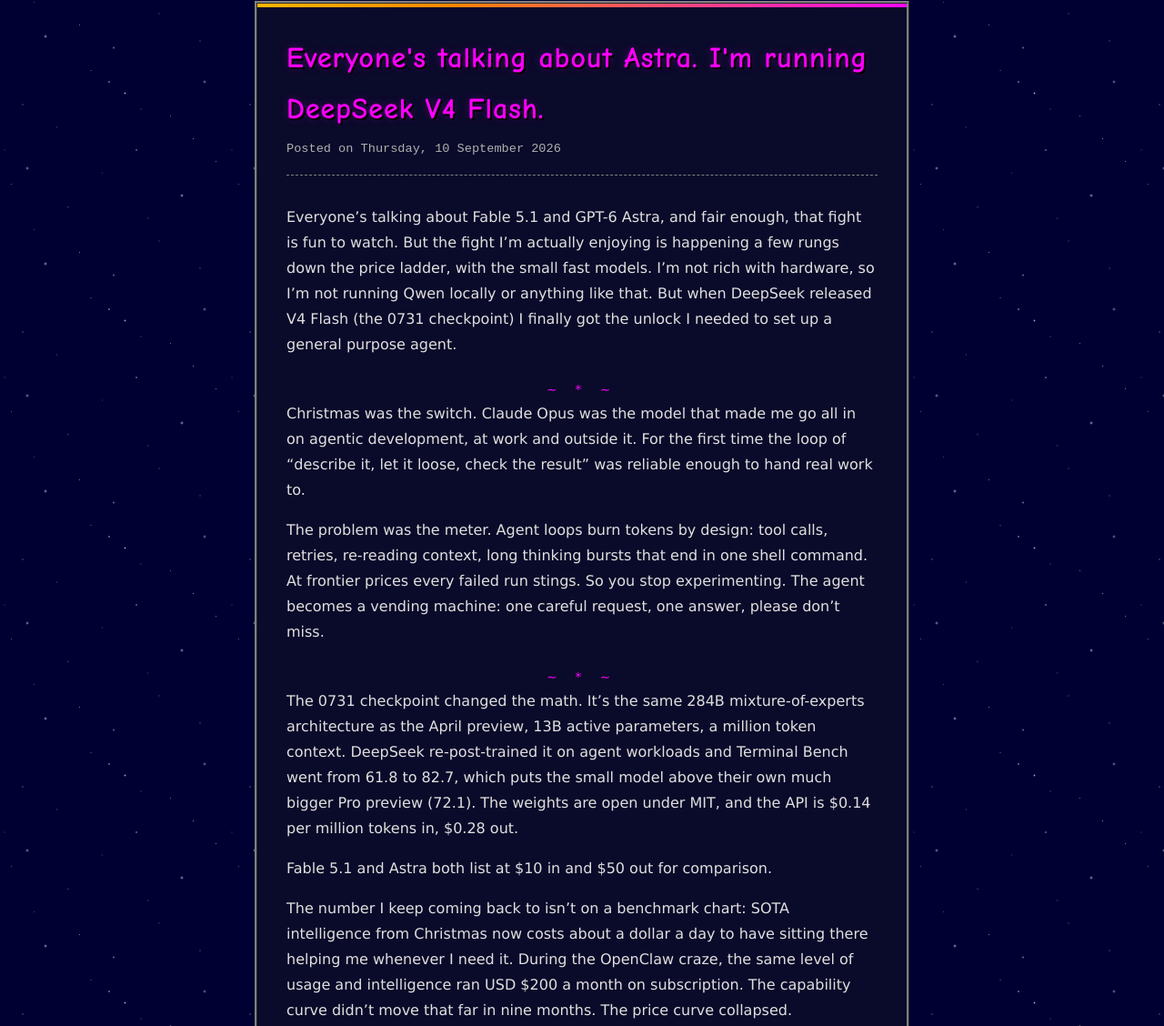
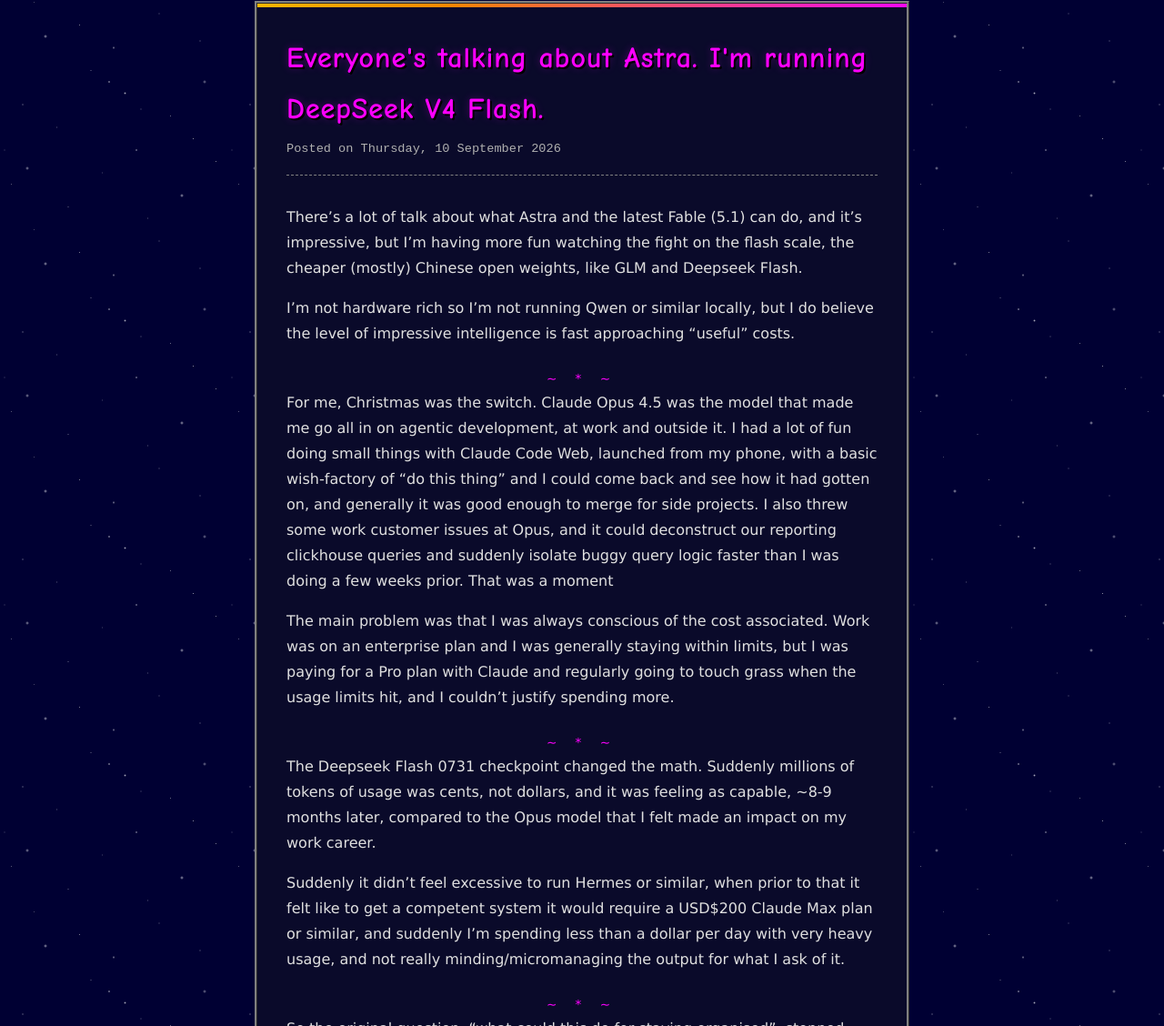
Before and after one commit to fourseven/mathewhartley.com, an Astro site: page /blog/2026-09-10-deepseek-v4-flash-agent in a window 1280 px wide. Shown: the part 185-1313 px from the top of the page at 91% size. Built offline with nearby package versions, Linux system fonts and the light colour scheme; Astro itself is replaced by a stand-in of ours.

Commit message:
Use my voice for this blog post
I haven't rewritten one paragraph so we need to do that next...

```diff
--- a/src/content/blog/2026-09-10-deepseek-v4-flash-agent.md
+++ b/src/content/blog/2026-09-10-deepseek-v4-flash-agent.md
@@ -4,21 +4,21 @@
 tags: AI, Agents, Experiments
 ---
 
-Everyone's talking about Fable 5.1 and GPT-6 Astra, and fair enough, that fight is fun to watch. But the fight I'm actually enjoying is happening a few rungs down the price ladder, with the small fast models. I'm not rich with hardware, so I'm not running Qwen locally or anything like that. But when DeepSeek released V4 Flash (the 0731 checkpoint) I finally got the unlock I needed to set up a general purpose agent.
+There's a lot of talk about what Astra and the latest Fable (5.1) can do, and it's impressive, but I'm having more fun watching the fight on the flash scale, the cheaper (mostly) Chinese open weights, like GLM and Deepseek Flash.
+
+I'm not hardware rich so I'm not running Qwen or similar locally, but I do believe the level of impressive intelligence is fast approaching "useful" costs.
 
 ---
 
-Christmas was the switch. Claude Opus was the model that made me go all in on agentic development, at work and outside it. For the first time the loop of "describe it, let it loose, check the result" was reliable enough to hand real work to.
+For me, Christmas was the switch. Claude Opus 4.5 was the model that made me go all in on agentic development, at work and outside it. I had a lot of fun doing small things with Claude Code Web, launched from my phone, with a basic wish-factory of "do this thing" and I could come back and see how it had gotten on, and generally it was good enough to merge for side projects. I also threw some work customer issues at Opus, and it could deconstruct our reporting clickhouse queries and suddenly isolate buggy query logic faster than I was doing a few weeks prior. That was a moment
 
-The problem was the meter. Agent loops burn tokens by design: tool calls, retries, re-reading context, long thinking bursts that end in one shell command. At frontier prices every failed run stings. So you stop experimenting. The agent becomes a vending machine: one careful request, one answer, please don't miss.
+The main problem was that I was always conscious of the cost associated. Work was on an enterprise plan and I was generally staying within limits, but I was paying for a Pro plan with Claude and regularly going to touch grass when the usage limits hit, and I couldn't justify spending more.
 
 ---
 
-The 0731 checkpoint changed the math. It's the same 284B mixture-of-experts architecture as the April preview, 13B active parameters, a million token context. DeepSeek re-post-trained it on agent workloads and Terminal Bench went from 61.8 to 82.7, which puts the small model above their own much bigger Pro preview (72.1). The weights are open under MIT, and the API is $0.14 per million tokens in, $0.28 out.
+The Deepseek Flash 0731 checkpoint changed the math. Suddenly millions of tokens of usage was cents, not dollars, and it was feeling as capable, ~8-9 months later, compared to the Opus model that I felt made an impact on my work career.
 
-Fable 5.1 and Astra both list at $10 in and $50 out for comparison.
-
-The number I keep coming back to isn't on a benchmark chart: SOTA intelligence from Christmas now costs about a dollar a day to have sitting there helping me whenever I need it. During the OpenClaw craze, the same level of usage and intelligence ran USD $200 a month on subscription. The capability curve didn't move that far in nine months. The price curve collapsed.
+Suddenly it didn't feel excessive to run Hermes or similar, when prior to that it felt like to get a competent system it would require a USD$200 Claude Max plan or similar, and suddenly I'm spending less than a dollar per day with very heavy usage, and not really minding/micromanaging the output for what I ask of it.
 
 ---
 
@@ -33,6 +33,4 @@
 
 ---
 
-Update, September 10: DeepSeek just ran a two day beta of V4.1 Flash (native multimodal, community benchmarks around 350-430 tokens/second), and starting today every V4 Pro API request routes to V4.1 Flash at Flash pricing. The flag tier got demoted into the cheap tier. That's the whole thesis in one changelog entry.
-
-I don't know where the floor is. Every frontier release, I expect the gap to hold, and nine months later a checkpoint I can afford does the thing that made me go all in. For once the cheap model is the interesting one. Next up: teaching the agent to read the school newsletters so the calendar stops depending on me remembering them.
+I'm posting this now because there's some early hints that the new DeepSeek Flash V4.1 is another example of lightning in a bottle, so I'll probably set that up shortly - I have been running GLM-5.3 Flash which I also love, and compared to 0731 it's multi-modal so I can feed it images and it can understand them which is pretty helpful for a lot of the jobs listed above. If you haven't yet tried it now's a great time, and if you want I can go into more detail on what my setup looks like. Right now it's simple, but it works for me!
```
